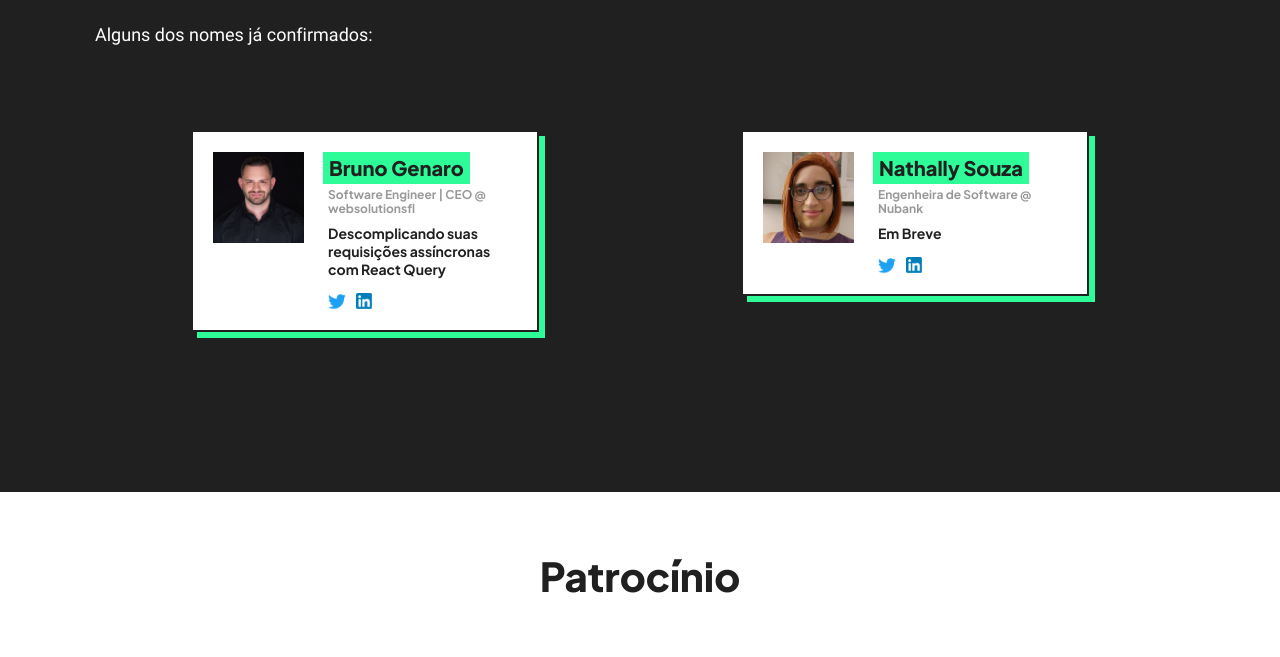
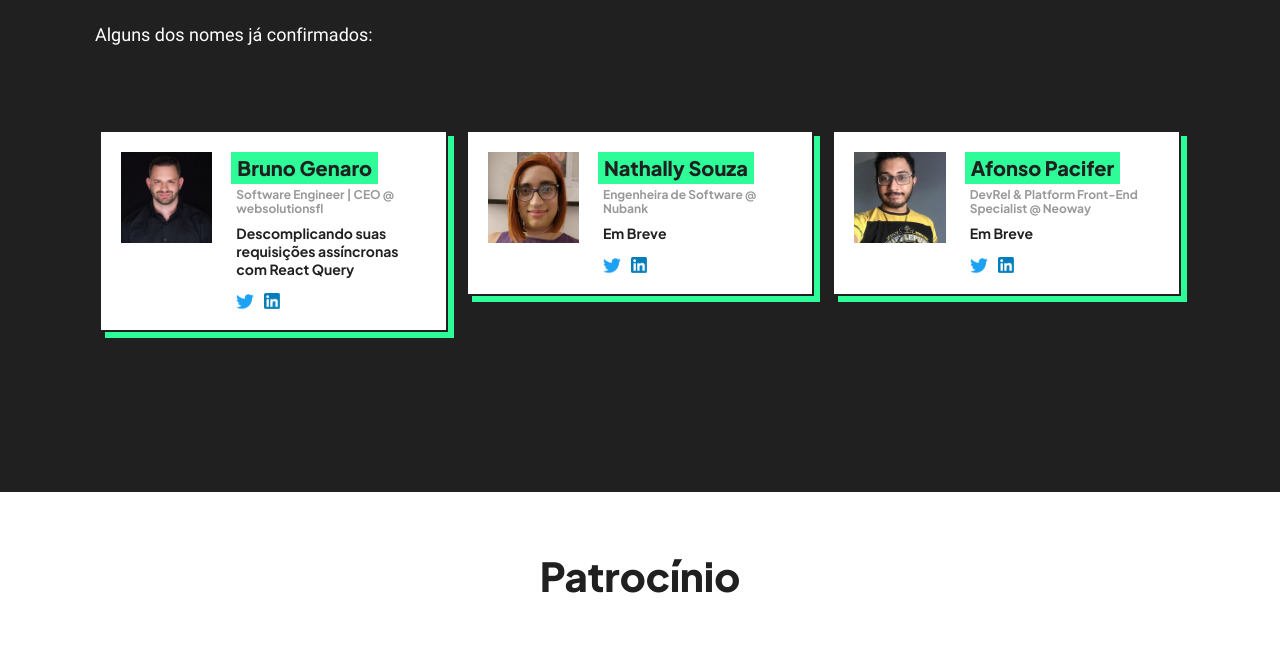
Before and after one commit to elvisdetona/turbo-enigma, an Astro site: page / in a window 1280 px wide. Shown: the part 6620-7277 px from the top of the page. Built offline with nearby package versions, Linux system fonts and the light colour scheme; Astro itself is replaced by a stand-in of ours.

Commit message:
adding Afonso

```diff
--- a/src/components/staging.astro
+++ b/src/components/staging.astro
@@ -17,6 +17,14 @@
     talk: 'Em Breve',
     twitter: 'nathsouzadev',
     linkedin: 'https://www.linkedin.com/in/nathsouza/',
+  },
+  {
+    pic: 'afonso-pacifer.png',
+    name: 'Afonso Pacifer',
+    bio: 'DevRel & Platform Front-End Specialist @ Neoway',
+    talk: 'Em Breve',
+    twitter: 'afonsopacifer',
+    linkedin: 'https://www.linkedin.com/in/afonsopacifer/',
   },
 ];
 
```
Also changed, not shown: public/speakers/afonso-pacifer.png (added), 3 other files.
